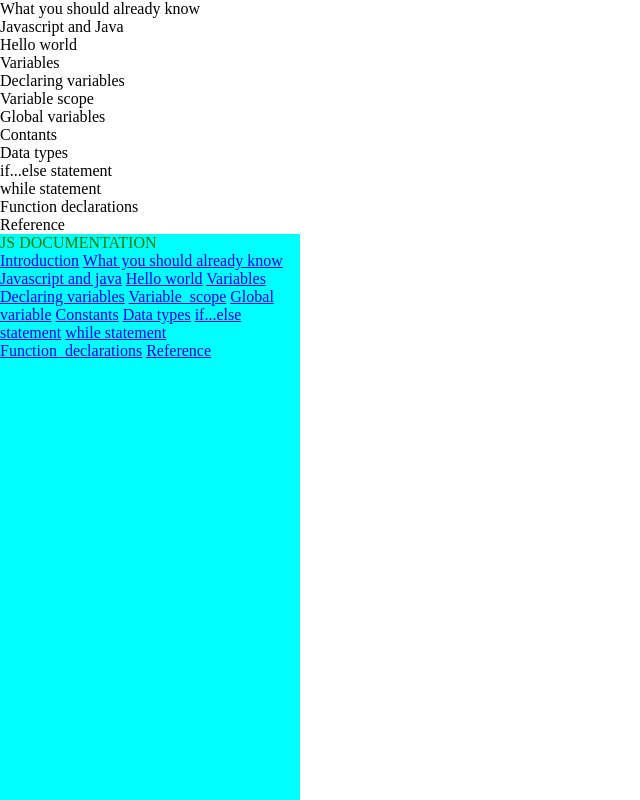
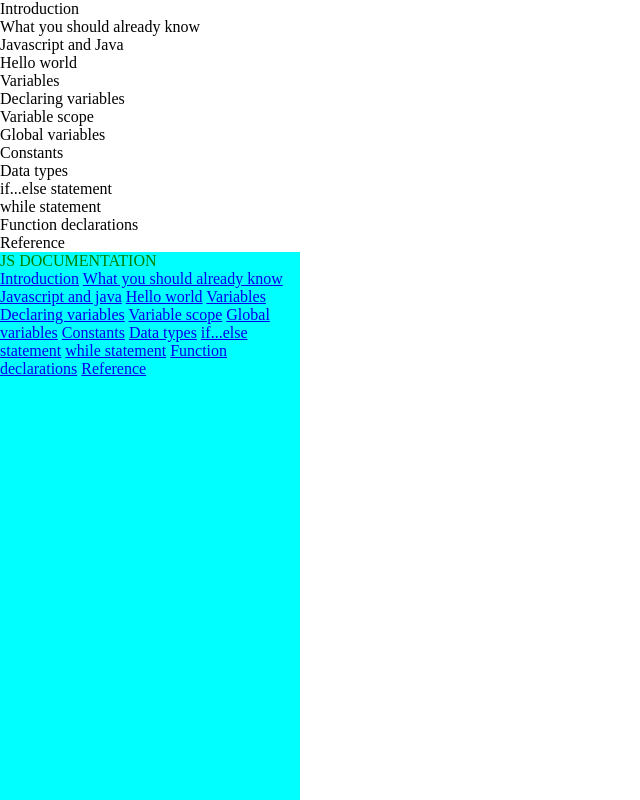
Before and after one commit to Manas-maker/tech-doc-testless, a plain HTML site: page index.html in a window 1280 px wide. Shown: the top 800 px of the page, without its empty margins (0-640 px from the left). Drawn offline with Linux system fonts and the light colour scheme.

Commit message:
some spelling issues

```diff
--- a/index.html
+++ b/index.html
@@ -11,7 +11,7 @@
     <script src="https://cdn.freecodecamp.org/testable-projects-fcc/v1/bundle.js"></script>
     <main id="main-doc">
         <section class="main-section" id="Introduction">
-            <header><Introduction/header>
+            <header>Introduction</header>
         </section>
         <section class="main-section" id="What_you_should_already_know">
             <header>What you should already know</header>
@@ -35,7 +35,7 @@
             <header>Global variables</header>
         </section>
         <section class="main-section" id="Constants">
-            <header>Contants</header>
+            <header>Constants</header>
         </section>
         <section class="main-section" id="Data_types">
             <header>Data types</header>
@@ -61,13 +61,13 @@
         <a href="#Hello_world" class="nav-link">Hello world</a>
         <a href="#Variables" class="nav-link">Variables</a>
         <a href="#Declaring_variables" class="nav-link">Declaring variables</a>
-        <a href="#Variable_scope" class="nav-link">Variable_scope</a>
-        <a href="#Global_variable" class="nav-link">Global variable</a>
+        <a href="#Variable_scope" class="nav-link">Variable scope</a>
+        <a href="#Global_variable" class="nav-link">Global variables</a>
         <a href="#Constants" class="nav-link">Constants</a>
         <a href="#Data_types" class="nav-link">Data types</a>
         <a href="#if...else_statment" class="nav-link">if...else statement</a>
         <a href="#while_statement" class="nav-link">while statement</a>
-        <a href="#Function_declarations" class="nav-link">Function_declarations</a>
+        <a href="#Function_declarations" class="nav-link">Function declarations</a>
         <a href="#Reference" class="nav-link">Reference</a>
     </nav>
 </body>
```
